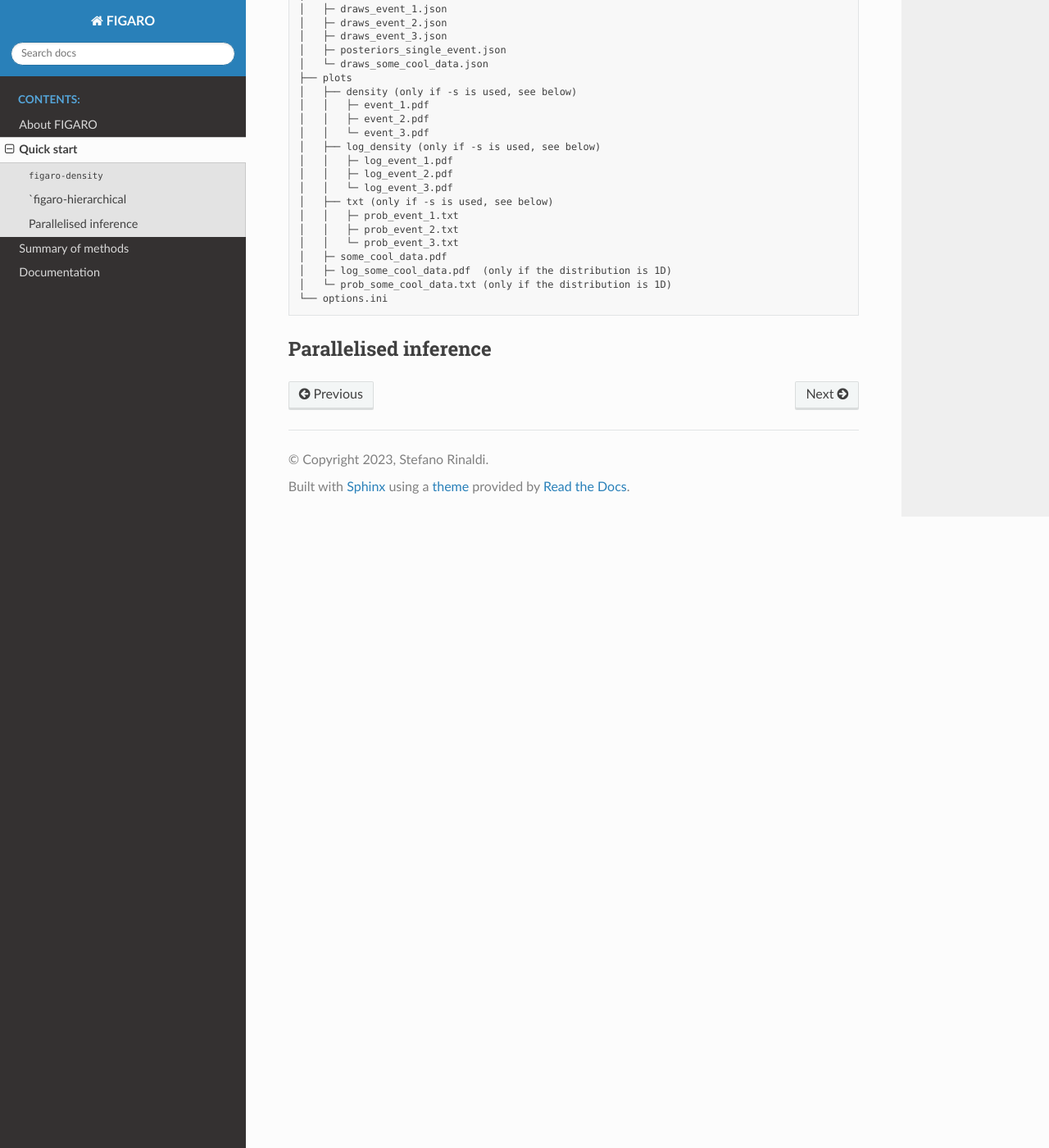
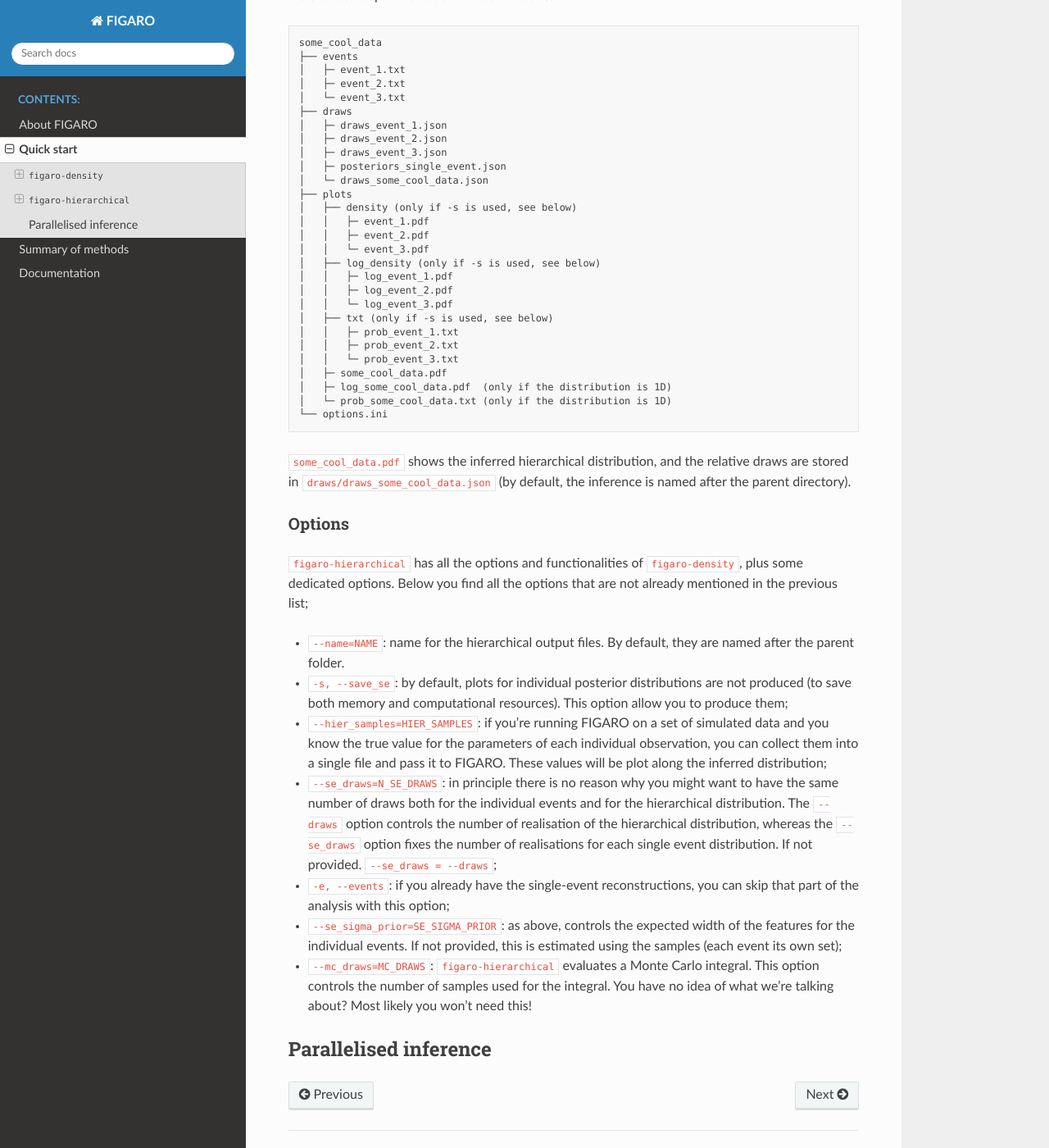
Before and after one commit to sterinaldi/FIGARO, a Sphinx documentation site: the page built from docs/source/quickstart.md, in a window 1280 px wide and 1400 px high, scrolled down 5029 px. Shown: the whole window at 82% size. Built offline with Sphinx 7.4.7 and the Read the Docs theme 2.0.0, drawn with Linux system fonts in a browser that asks for light colours; some of the changed text lies outside the part shown.

Commit message:
more docs

````diff
--- a/docs/source/quickstart.md
+++ b/docs/source/quickstart.md
@@ -51,7 +51,11 @@
 
 `event_1.pdf` and `log_event_1.pdf` (this is produced only if the samples are one-dimensional) show the reconstructed probability density, whereas `draws_event_1.json` contains the individual draws that has been produced by FIGARO (see below for how to use them). `prob_event_1.txt` contains the probability values used to produce `event_1.pdf`.
 `options.ini` contains a summary of all the options (provided and default) for the run. It can be used both as a log file and to reproduce the run with the same settings via
-```figaro-density --config options.ini```
+
+```
+figaro-density --config options.ini
+```
+
 An example of options file with some suggestions on how to customise it can be found [here](https://github.com/sterinaldi/FIGARO/blob/main/options_example.ini).
 
 If instead of a single file we point `figaro-density` to a folder with multiple files, e.g. with
@@ -87,6 +91,8 @@
 ```
 Keep in mind that this is **not** a hierarchical analysis.
 
+### Options
+
 Several options are available to further customise the behaviour of `figaro-density`. Below you find a complete list of all the available options.
 
 * `-i FILE, --input=FILE`: file or folder with the samples to analyse. **REQUIRED!**;
@@ -102,13 +108,13 @@
 * `--unit=UNIT`: LaTeX-style quantity unit, for plotting purposes. Same prescriptions as above applies. If not provided, no units will be plotted. Leave blank these parameters that does not have units: `--units \\mathrm{cm},,\\mathrm{s}`;
 * `--draws=N_DRAWS`: number of draws, default 100. The more, the better (you don't say?);
 * `--n_samples_dsp=N_SAMPLES`: number of samples to use for the analysis. Default is to use all the samples, but you can specify a smaller subset. Samples are randomly drawn;
-* `--exclude_points`: FIGARO, by default, performs a completely user-transparent coordinate change from the rectangle defined by the bounds to $\mathbb{R}^N$ (see Section 3.1 of [Rinaldi & Del Pozzo (2022)](https://ui.adsabs.harvard.edu/abs/2022MNRAS.509.5454R/abstract) for the definition). Since the transformation is not defined on or outside the boundaries, all the samples must lie within these, and this option prunes all the samples that are outside the specified bounds;
+* `--exclude_points`: FIGARO, by default, performs a completely user-transparent coordinate change from the rectangle defined by the bounds to :math:`\mathbb{R}^N` (see Section 3.1 of [Rinaldi & Del Pozzo (2022)](https://ui.adsabs.harvard.edu/abs/2022MNRAS.509.5454R/abstract) for the definition). Since the transformation is not defined on or outside the boundaries, all the samples must lie within these, and this option prunes all the samples that are outside the specified bounds;
 * `--cosmology=h,om,ol`: cosmological parameters to map luminosity distance samples into redshift samples (again, if you don't know what we're talking about, you probably won't need this option);
 * `--sigma_prior=SIGMA_PRIOR`: expected width of the features to be found in the reconstructed distribution. By default, this is estimated using the available samples using the `fraction` option instead of this one. It can either be a single value (valid for all the dimensions) or a N-uple of values, one per dimension;
 * `--fraction=FRACTION`: Estimates the expected width of the features as `std(samples)/fraction`. Default is 5. This option is overrided by `sigma_prior`, if both are provided;
 * `--snr_threshold=TH`: signal-to-noise threshold to filter simulated GW catalogs (most likely not needed);
 * `--far_threshold=TH`: false alarm rate threshold to filter simulated GW catalogs (as above, most likely not needed);
-* `--no_probit`: in some cases, the underlying distribution is defined over the whole real line (or $\mathbb{R}^N$), therefore the coordinate change might not be needed. This option disables it, and in this case no exception will be thrown if some samples are outside the bounds;
+* `--no_probit`: in some cases, the underlying distribution is defined over the whole real line (or :math:`\mathbb{R}^N`), therefore the coordinate change might not be needed. This option disables it, and in this case no exception will be thrown if some samples are outside the bounds;
 * `--config=CONFIG_FILE`: all the above options can be stored in a single `.ini` file under the `[DEFAULT]` section and passed to `figaro-density` with this option. The config file (see [here](https://github.com/sterinaldi/FIGARO/blob/main/options_example.ini) for an example) does not need to include all the options – default values will be used for all unprovided options – and command-line options take precedence over the ones provided via config file.
 
 A more fine-tuned analysis for the example above could be:
@@ -117,7 +123,7 @@
 figaro-density -i events -b "[[Xmin, Xmax],[Ymin, Ymax],[Zmin, Zmax]]" --symbol \\mathrm{X},\\mathrm{Y},\\mathrm{Z} --unit \\mathrm{cm},,\\mathrm{s} --exclude_points --draws 1000 --fraction 10 --n_samples_dsp 3000
 ```
 
-## `figaro-hierarchical
+## `figaro-hierarchical`
 
 Let us consider now the situation in which we have a set of posterior distributions, described by different sets of posterior samples, and we want to infer the distribution from which the observations are drawn. The `figaro-hierarchical` CLI performs the hierarchical inference, first reconstructing the individual posterior distributions and then combining them together. Let's assume, once again, to have a folder structure as this:
 ```
@@ -175,4 +181,18 @@
 └── options.ini
 ```
 
+`some_cool_data.pdf` shows the inferred hierarchical distribution, and the relative draws are stored in `draws/draws_some_cool_data.json` (by default, the inference is named after the parent directory).
+
+### Options
+
+`figaro-hierarchical` has all the options and functionalities of `figaro-density`, plus some dedicated options. Below you find all the options that are not already mentioned in the previous list;
+* `--name=NAME`: name for the hierarchical output files. By default, they are named after the parent folder.
+* `-s, --save_se`: by default, plots for individual posterior distributions are not produced (to save both memory and computational resources). This option allow you to produce them;
+* `--hier_samples=HIER_SAMPLES`: if you're running FIGARO on a set of simulated data and you know the true value for the parameters of each individual observation, you can collect them into a single file and pass it to FIGARO. These values will be plot along the inferred distribution;
+* `--se_draws=N_SE_DRAWS`: in principle there is no reason why you might want to have the same number of draws both for the individual events and for the hierarchical distribution. The `--draws` option controls the number of realisation of the hierarchical distribution, whereas the `--se_draws` option fixes the number of realisations for each single event distribution. If not provided. `--se_draws = --draws`;
+* `-e, --events`: if you already have the single-event reconstructions, you can skip that part of the analysis with this option;
+* `--se_sigma_prior=SE_SIGMA_PRIOR`: as above, controls the expected width of the features for the individual events. If not provided, this is estimated using the samples (each event its own set);
+* `--mc_draws=MC_DRAWS`: `figaro-hierarchical` evaluates a Monte Carlo integral. This option controls the number of samples used for the integral. You have no idea of what we're talking about? Most likely you won't need this!
+
+
 ## Parallelised inference
````
